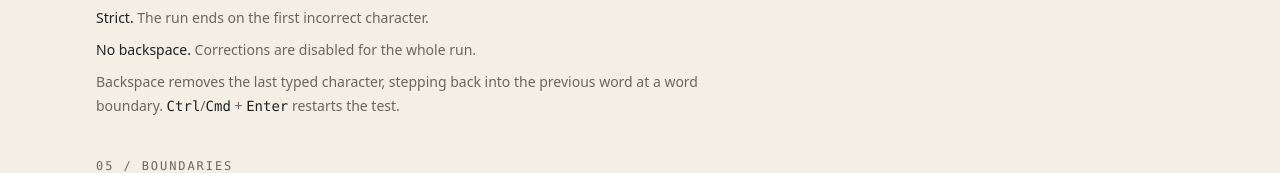
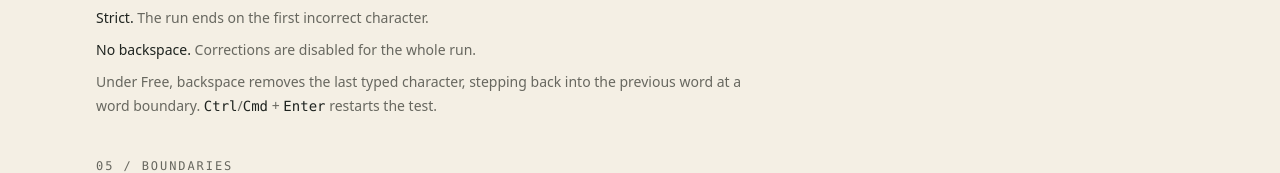
Before and after one commit to scmlewis/typelab, a React (Vite) app: page /about in a window 1280 px wide. Shown: the part 1127-1300 px from the top of the page. Built offline with nearby package versions, Linux system fonts and the light colour scheme.

Commit message:
fix(about): scope backspace guidance to the active policy

```diff
--- a/src/app/pages/AboutPage.tsx
+++ b/src/app/pages/AboutPage.tsx
@@ -81,8 +81,8 @@ const SECTIONS = [
           for the whole run.
         </li>
         <li>
-          Backspace removes the last typed character, stepping back into the previous word at a word
-          boundary. <kbd className="font-mono text-ink">Ctrl</kbd>/
+          Under Free, backspace removes the last typed character, stepping back into the previous
+          word at a word boundary. <kbd className="font-mono text-ink">Ctrl</kbd>/
           <kbd className="font-mono text-ink">Cmd</kbd> +{' '}
           <kbd className="font-mono text-ink">Enter</kbd> restarts the test.
         </li>
```
Also changed, not shown: 1 other file (tests, documents, lock files or other folders).
